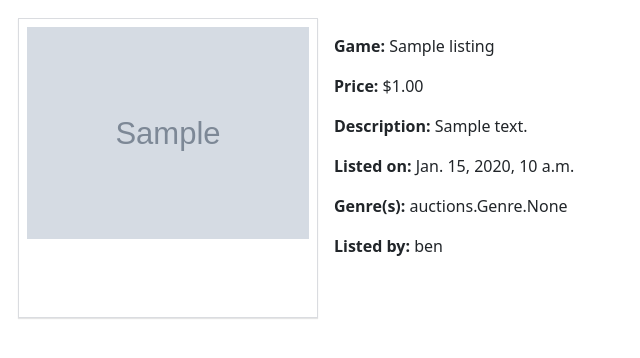
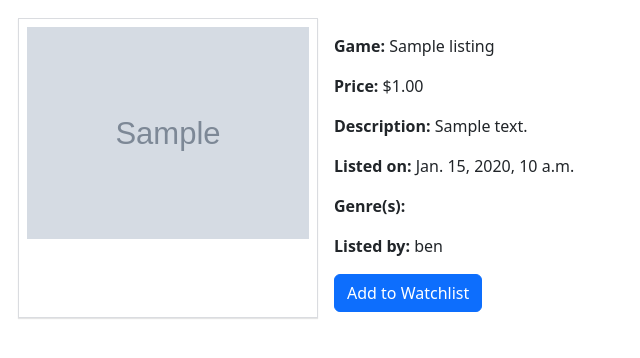
Before and after one commit to bencodes8/commerce, a Django app: page /listing/1 in a window 1280 px wide. Shown: the part 153-511 px from the top of the page, without its empty margins (0-640 px from the left). Run offline with Django 3.2, Linux system fonts and the light colour scheme; data comes from the database, SQL or seed files in the repository; tables that the repository leaves empty hold one stand-in row (values such as "Sample post"); grey boxes marked "Sample" are stand-in pictures; parts of the project's set-up code (start-up, migrations or seed data) failed here and were passed over.

Commit message:
added button submitting a post request for adding listed item to watchlist

```diff
--- a/auctions/templates/auctions/listing.html
+++ b/auctions/templates/auctions/listing.html
@@ -18,8 +18,16 @@
         <div class="p-2"><b>Price:</b> ${{ listing.starting_bid }}</div>
         <div class="p-2"> <b>Description:</b> {{ listing.description }}</div>
         <div class="p-2"> <b>Listed on:</b> {{ listing.date }}</div>
-        <div class="p-2"> <b>Genre(s):</b> {{ listing.genre }}</div>
+        <div class="p-2"> <b>Genre(s):</b>
+        {% for genre in listing.genres.all %}
+            {{ genre }}
+        {% endfor %}
+        </div>
         <div class="p-2"> <b>Listed by:</b> {{ listing.owner }}</div>
+        <form action="{% url 'watchlist' %}" method="post">
+            {% csrf_token %}
+            <div class="p-2"><input class="btn btn-primary" type="submit" value="Add to Watchlist"></div>
+        </form>
     </div>
 </div>
 {% endblock %}
```
